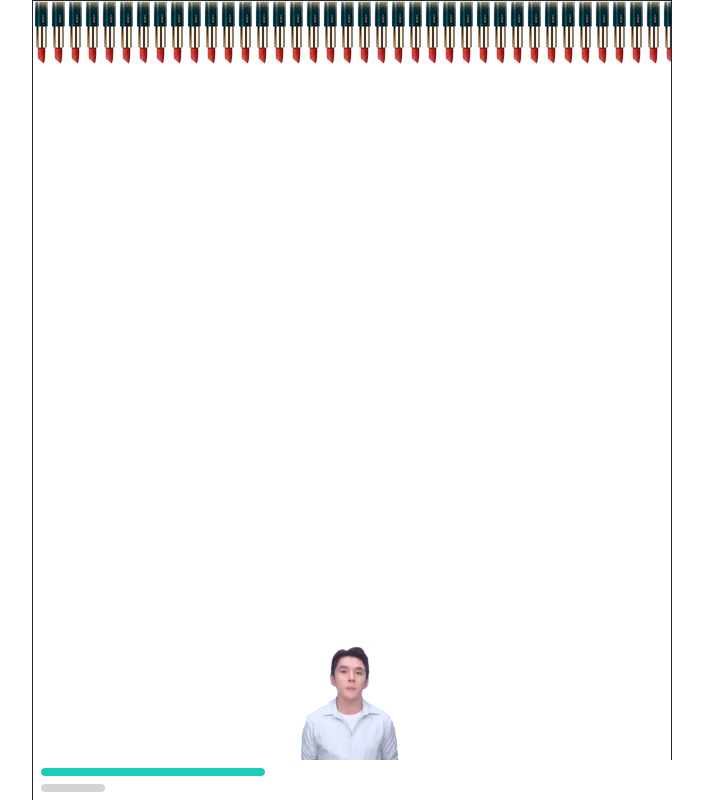
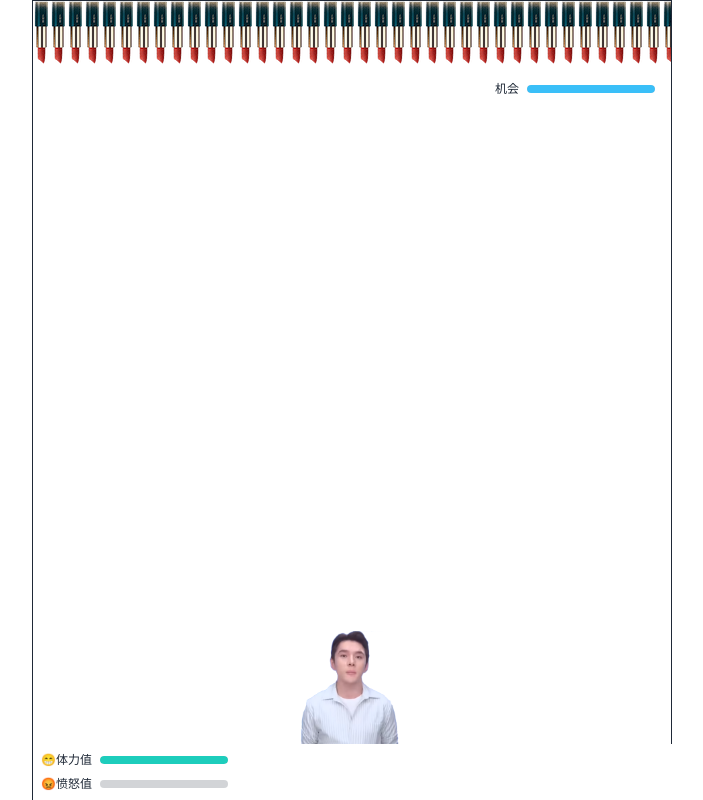
Before and after one commit to cs-magic/feather-v4, a Next.js app: page / in a window 1280 px wide. Both pictures are taken after a click on the button "立即开始". Shown: the top 800 px of the page, without its empty margins (288-991 px from the left). Built offline with nearby package versions, Linux system fonts and the light colour scheme.

Commit message:
better progress

```diff
--- a/src/app/game-status.tsx
+++ b/src/app/game-status.tsx
@@ -1,5 +1,6 @@
 import { usePlayerStore } from "@/store/player.slice"
 import { PLAYER_LIFE_MAX, PLAYER_RAGE_MAX } from "@/config"
+import { ProgressWithLabel } from "@/app/progress"
 
 export const GameStatus = () => {
   const { life, rage } = usePlayerStore()
@@ -7,17 +8,19 @@ export const GameStatus = () => {
   return (
     <div className={"shrink-0 p-2 bg-base-100"}>
       <div className={"flex flex-col gap-2"}>
-        <progress
-          className="progress progress-accent w-56"
+        <ProgressWithLabel
+          label={"😁体力值"}
           value={life}
-          max={PLAYER_LIFE_MAX}
-        ></progress>
+          valueMax={PLAYER_LIFE_MAX}
+          className={"progress-accent w-32"}
+        />
 
-        <progress
-          className="progress progress-error w-16"
+        <ProgressWithLabel
+          label={"😡愤怒值"}
           value={rage}
-          max={PLAYER_RAGE_MAX}
-        ></progress>
+          valueMax={PLAYER_RAGE_MAX}
+          className={"progress-error w-16"}
+        />
       </div>
     </div>
   )
--- a/src/app/page.tsx
+++ b/src/app/page.tsx
@@ -11,6 +11,8 @@ import { GameWaiting } from "@/app/game-waiting"
 import Image from "next/image"
 
 import FeatherImage from "@/../public/image/feather.png"
+import { GAME_LIFE_MAX } from "@/config"
+import { ProgressWithLabel } from "@/app/progress"
 
 export default function Home() {
   const { ref, width, height } = useElementSize()
@@ -37,9 +39,17 @@ export default function Home() {
         {/*    战斗区域*/}
         {game.state === "waiting" && <GameWaiting game={gameRef.current} />}
 
+        {game.state === "playing" && (
           <div className={"w-full grow relative"}>
-          {game.state === "playing" && (
-            <>
+            <div className={"absolute right-4 top-4 flex gap-2 items-center"}>
+              <ProgressWithLabel
+                label={"机会"}
+                value={game.life}
+                valueMax={GAME_LIFE_MAX}
+                className={"progress-info"}
+              />
+            </div>
+
             {game.feathers.map((f, i) => (
               <Image
                 src={FeatherImage}
@@ -52,9 +62,8 @@ export default function Home() {
                 style={{ top: height * f.y, left: width * f.x }}
               />
             ))}
-            </>
+          </div>
         )}
-        </div>
 
         {/*   底部的 人/状态栏 */}
         {game.state !== "waiting" && (
--- /dev/null
+++ b/src/app/progress.tsx
@@ -0,0 +1,26 @@
+import { HTMLAttributes } from "react"
+import clsx from "clsx"
+
+export const ProgressWithLabel = ({
+  label,
+  valueMax,
+  value,
+  className,
+  ...props
+}: {
+  label: string
+  value: number
+  valueMax: number
+} & HTMLAttributes<HTMLProgressElement>) => {
+  return (
+    <div className={"inline-flex gap-2 items-center"}>
+      <span className={"text-xs"}>{label} </span>
+      <progress
+        className={clsx("progress w-32", className)}
+        value={value}
+        max={valueMax}
+        {...props}
+      ></progress>
+    </div>
+  )
+}
```
Lines whose indentation alone changed are shown as unchanged.
